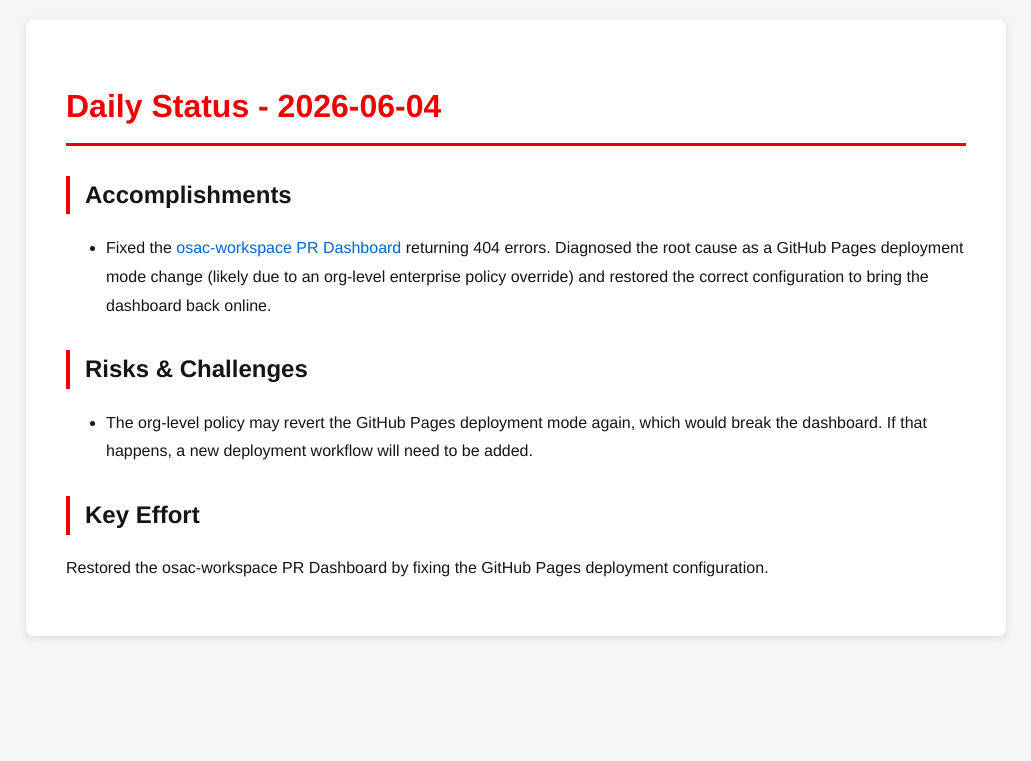
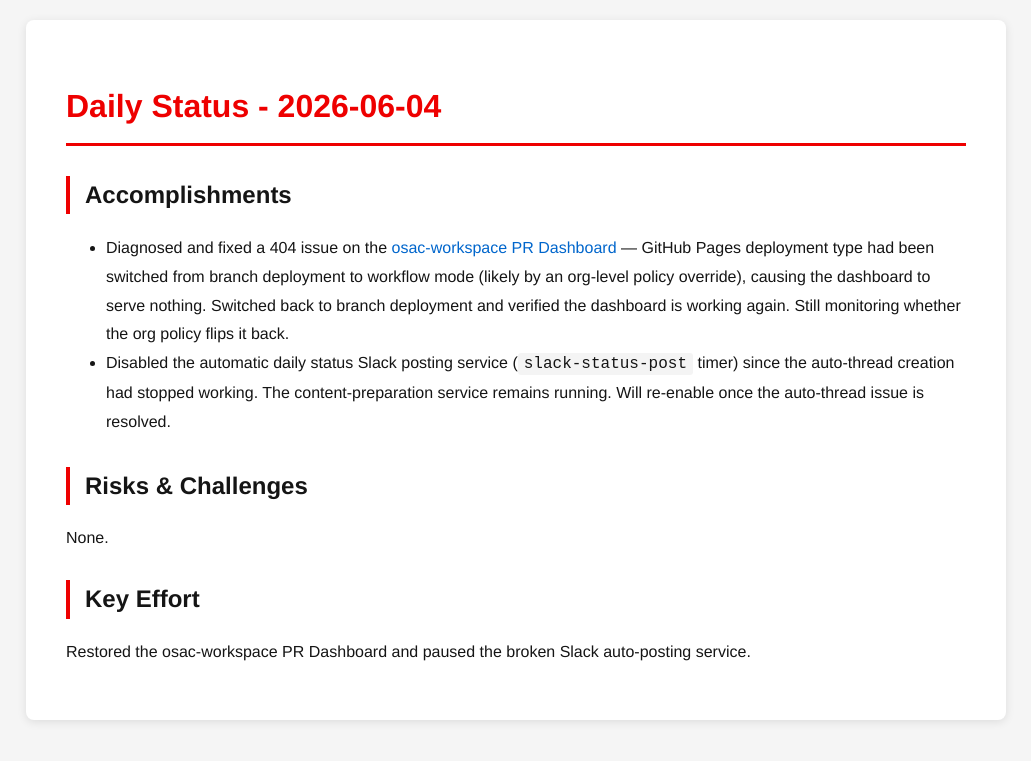
Before and after one commit to tzvatot/daily-status, a Jekyll site: the page built from 2026-06-04.md, in a window 1280 px wide. Shown: the top 761 px of the page, without its empty margins (124-1155 px from the left). Built offline with Jekyll 4.4.1, drawn with Linux system fonts in a browser that asks for light colours.

Commit message:
Daily status update - 2026-06-04

```diff
--- a/2026-06-04.md
+++ b/2026-06-04.md
@@ -7,10 +7,11 @@
 # Daily Status - 2026-06-04
 
 ## Accomplishments
-- Fixed the [osac-workspace PR Dashboard](https://osac-project.github.io/osac-workspace/pr-dashboard/) returning 404 errors. Diagnosed the root cause as a GitHub Pages deployment mode change (likely due to an org-level enterprise policy override) and restored the correct configuration to bring the dashboard back online.
+- Diagnosed and fixed a 404 issue on the [osac-workspace PR Dashboard](https://osac-project.github.io/osac-workspace/pr-dashboard/) — GitHub Pages deployment type had been switched from branch deployment to workflow mode (likely by an org-level policy override), causing the dashboard to serve nothing. Switched back to branch deployment and verified the dashboard is working again. Still monitoring whether the org policy flips it back.
+- Disabled the automatic daily status Slack posting service (`slack-status-post` timer) since the auto-thread creation had stopped working. The content-preparation service remains running. Will re-enable once the auto-thread issue is resolved.
 
 ## Risks & Challenges
-- The org-level policy may revert the GitHub Pages deployment mode again, which would break the dashboard. If that happens, a new deployment workflow will need to be added.
+None.
 
 ## Key Effort
-Restored the osac-workspace PR Dashboard by fixing the GitHub Pages deployment configuration.
+Restored the osac-workspace PR Dashboard and paused the broken Slack auto-posting service.
```
